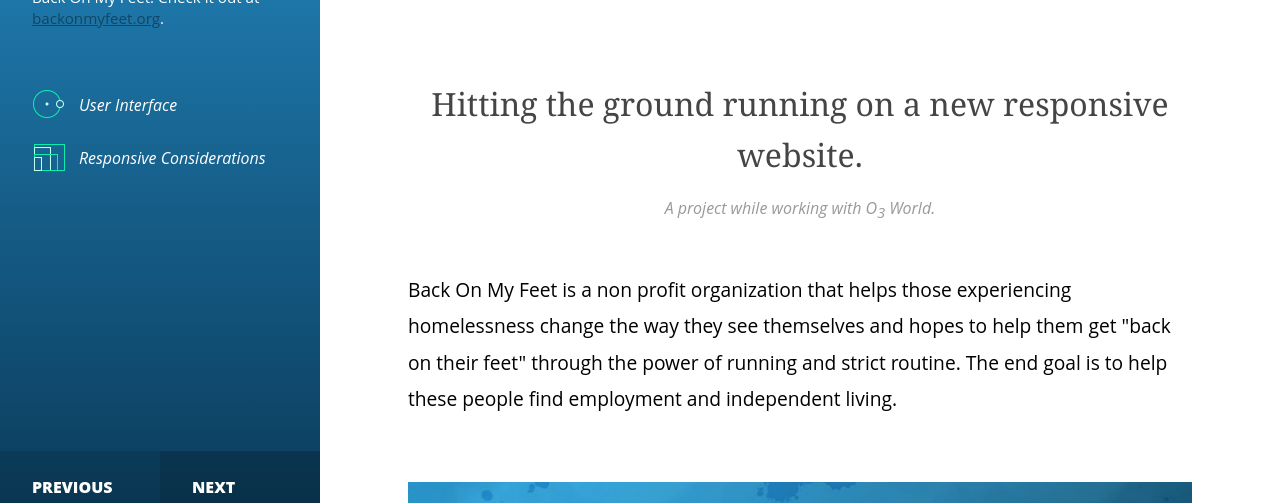
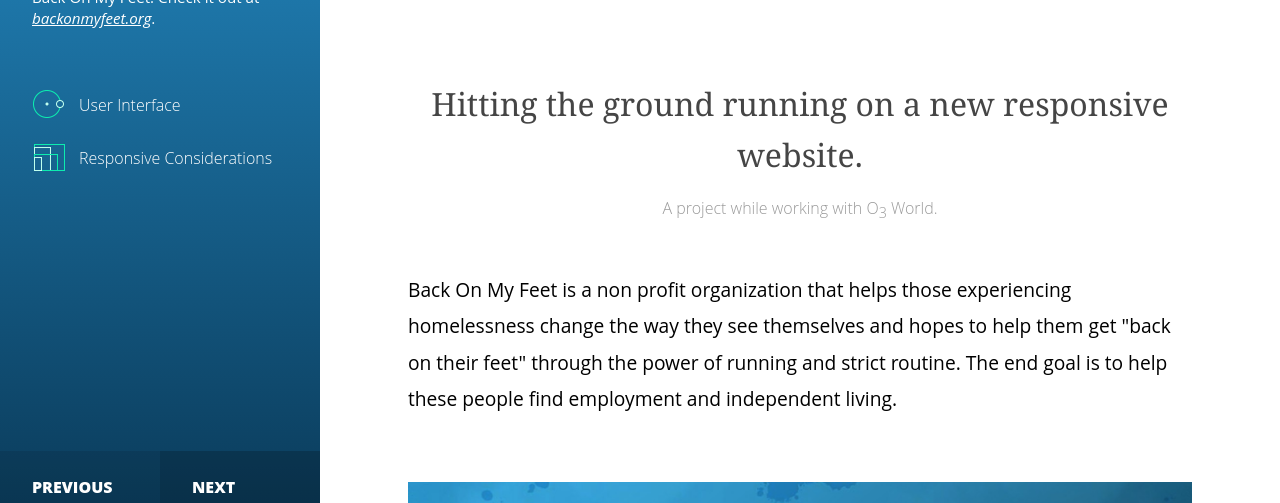
Before and after one commit to KingLee/portfolio-site, a plain HTML site: page bomf.html in a window 1280 px wide. Shown: the part 229-732 px from the top of the page. Drawn offline with nearby package versions, Linux system fonts and the light colour scheme.

Commit message:
Style tweaks to side bar of entity page.
Removed italics, fixed link styling to work on all pages.

```diff
--- a/css/style.css
+++ b/css/style.css
@@ -498,7 +498,7 @@ h3, .h3 {
   color: #454545; }
 
 h4, .h4 {
-  font-style: italic;
+  font-weight: 200;
   font-size: 1em; }
   @media only screen and (min-width: 768px) {
     h4, .h4 {
@@ -539,15 +539,17 @@ a:active p {
   transition: .2s; }
 
 h6 a {
+  font-style: italic;
   text-decoration: underline;
-  color: rgba(0,0,0,.4); }
+  color: rgba(255,255,255,1); }
 
 h6 a:visited {
   text-decoration: underline;
-  color: rgba(0,0,0,.4);  }
+  color: rgba(255,255,255,1);  }
 
 h6 a:hover{
-  color: #72cdfd;
+  font-style:none;
+  color: rgba(255,255,255,.8);
   text-decoration: underline;
   transition: .4s; }
 
```
